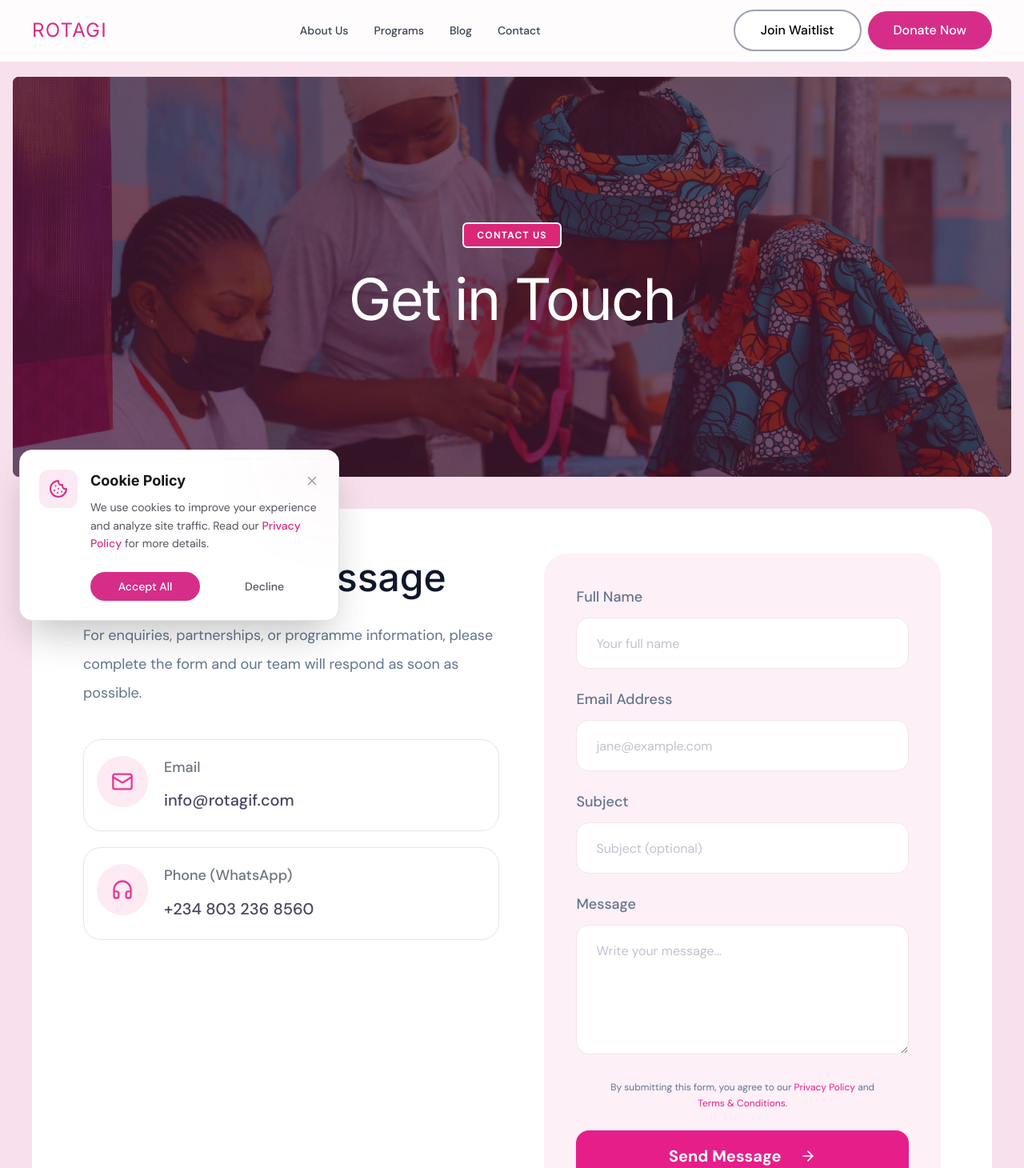
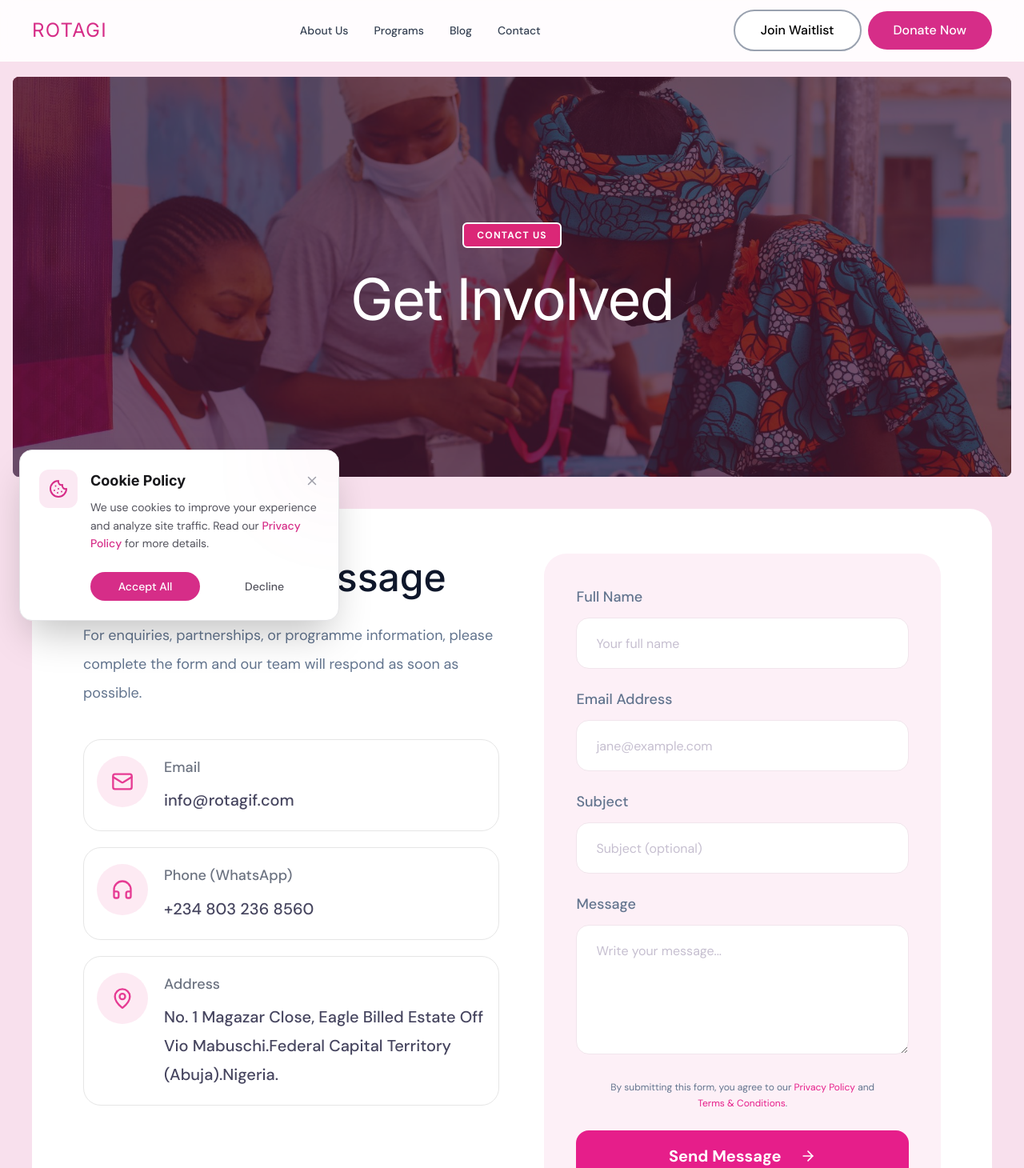
Before and after one commit to Rotagif-Devs/Rotagi-website, a Next.js app: page /contact in a window 1280 px wide. Shown: the top 1460 px of the page at 80% size. Built offline with nearby package versions, Linux system fonts and the light colour scheme; a web font is replaced by a local one.

Commit message:
contact page error

```diff
--- a/app/(site)/contact/page.jsx
+++ b/app/(site)/contact/page.jsx
@@ -3,7 +3,7 @@ import ContactHero from "@/components/contact/ContactHero";
 import ContactMessage from "@/components/contact/ContactMessage";
 
 const HERO_DATA = {
-  title: "Get in Touch",
+  title: "Get Involved",
   btn: "CONTACT US",
 };
 
--- a/components/contact/ContactMessage.tsx
+++ b/components/contact/ContactMessage.tsx
@@ -18,6 +18,11 @@ const contactItems = [
     icon: Headphones,
     title: "Phone (WhatsApp)",
     content: "+234 803 236 8560",
+  },
+  {
+    icon: MapPin,
+    title: "Address",
+    content: "No. 1 Magazar Close, Eagle Billed Estate Off Vio Mabuschi.Federal Capital Territory (Abuja).Nigeria.",
   },
 ];
 
```
